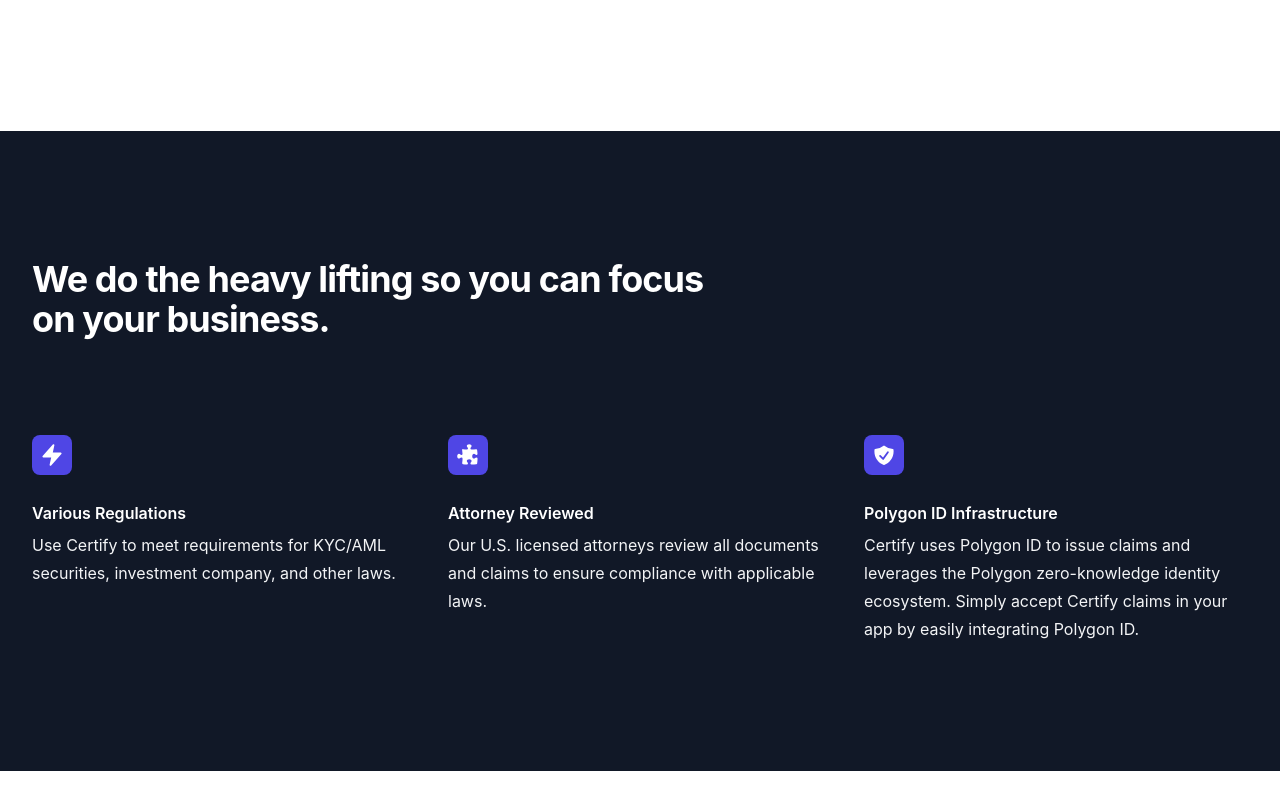
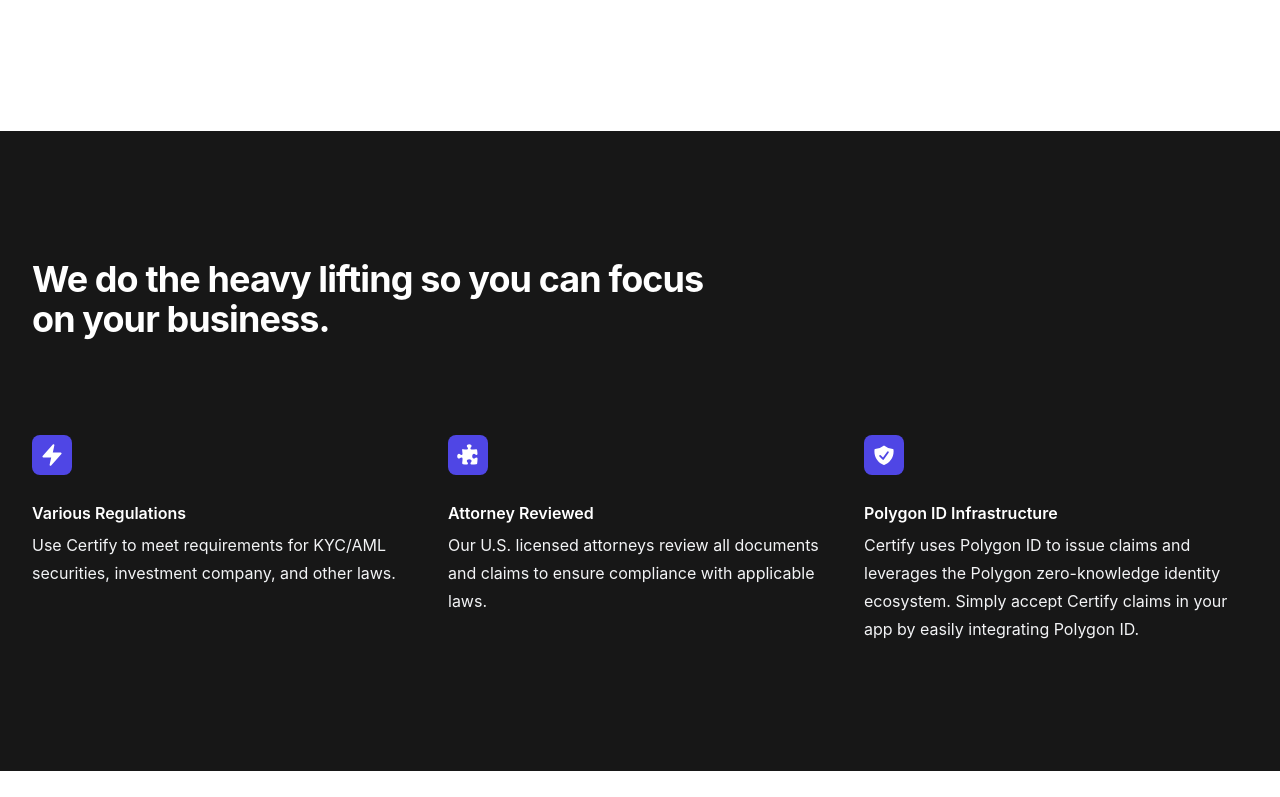
Before and after one commit to Lexproof/site, a Next.js app: page / in a window 1280 px wide. Shown: the part 1483-2280 px from the top of the page. Built offline with nearby package versions, Linux system fonts and the light colour scheme.

Commit message:
change hue

```diff
--- a/app/page.js
+++ b/app/page.js
@@ -84,7 +84,7 @@
 
 export default function Home() {
   return (
-    <div className='isolate bg-gray-900'>
+    <div className='isolate bg-neutral-900'>
       <div className="px-6 pt-6 lg:px-8">
       <nav className="flex items-center justify-between" aria-label="Global">
           <div className="flex lg:flex-1">
@@ -227,7 +227,7 @@
         </div>
       </div>
 
-      <div className="bg-gray-900 py-24 sm:py-32">
+      <div className="bg-neutral-900 py-24 sm:py-32">
       <div className="mx-auto max-w-7xl px-6 lg:px-8">
         <div className="mx-auto max-w-2xl lg:mx-0">
           <h2 className="text-3xl font-bold tracking-tight text-white sm:text-4xl">
--- a/styles/output.css
+++ b/styles/output.css
@@ -597,12 +597,12 @@
   margin-top: 0.25rem;
 }
 
+.mt-20 {
+  margin-top: 5rem;
+}
+
 .mt-8 {
   margin-top: 2rem;
-}
-
-.mt-20 {
-  margin-top: 5rem;
 }
 
 .flex {
@@ -615,10 +615,6 @@
 
 .hidden {
   display: none;
-}
-
-.aspect-\[3\/2\] {
-  aspect-ratio: 3/2;
 }
 
 .aspect-\[4\/5\] {
@@ -766,9 +762,9 @@
   border-radius: 1rem;
 }
 
-.bg-gray-900 {
+.bg-neutral-900 {
   --tw-bg-opacity: 1;
-  background-color: rgb(17 24 39 / var(--tw-bg-opacity));
+  background-color: rgb(23 23 23 / var(--tw-bg-opacity));
 }
 
 .bg-indigo-900 {
@@ -1101,11 +1097,6 @@
   .md\:justify-between {
     justify-content: space-between;
   }
-
-  .md\:py-32 {
-    padding-top: 8rem;
-    padding-bottom: 8rem;
-  }
 }
 
 @media (min-width: 1024px) {
@@ -1130,10 +1121,6 @@
     max-width: none;
   }
 
-  .lg\:max-w-2xl {
-    max-width: 42rem;
-  }
-
   .lg\:max-w-4xl {
     max-width: 56rem;
   }
@@ -1146,10 +1133,6 @@
     grid-template-columns: repeat(3, minmax(0, 1fr));
   }
 
-  .lg\:grid-cols-2 {
-    grid-template-columns: repeat(2, minmax(0, 1fr));
-  }
-
   .lg\:gap-x-8 {
     -moz-column-gap: 2rem;
          column-gap: 2rem;
@@ -1158,11 +1141,6 @@
   .lg\:px-8 {
     padding-left: 2rem;
     padding-right: 2rem;
-  }
-
-  .lg\:py-40 {
-    padding-top: 10rem;
-    padding-bottom: 10rem;
   }
 
   .lg\:text-center {
@@ -1175,16 +1153,8 @@
     left: calc(50% - 24rem);
   }
 
-  .xl\:col-span-2 {
-    grid-column: span 2 / span 2;
-  }
-
   .xl\:max-w-none {
     max-width: none;
-  }
-
-  .xl\:grid-cols-3 {
-    grid-template-columns: repeat(3, minmax(0, 1fr));
   }
 
   .xl\:flex-row {
```
